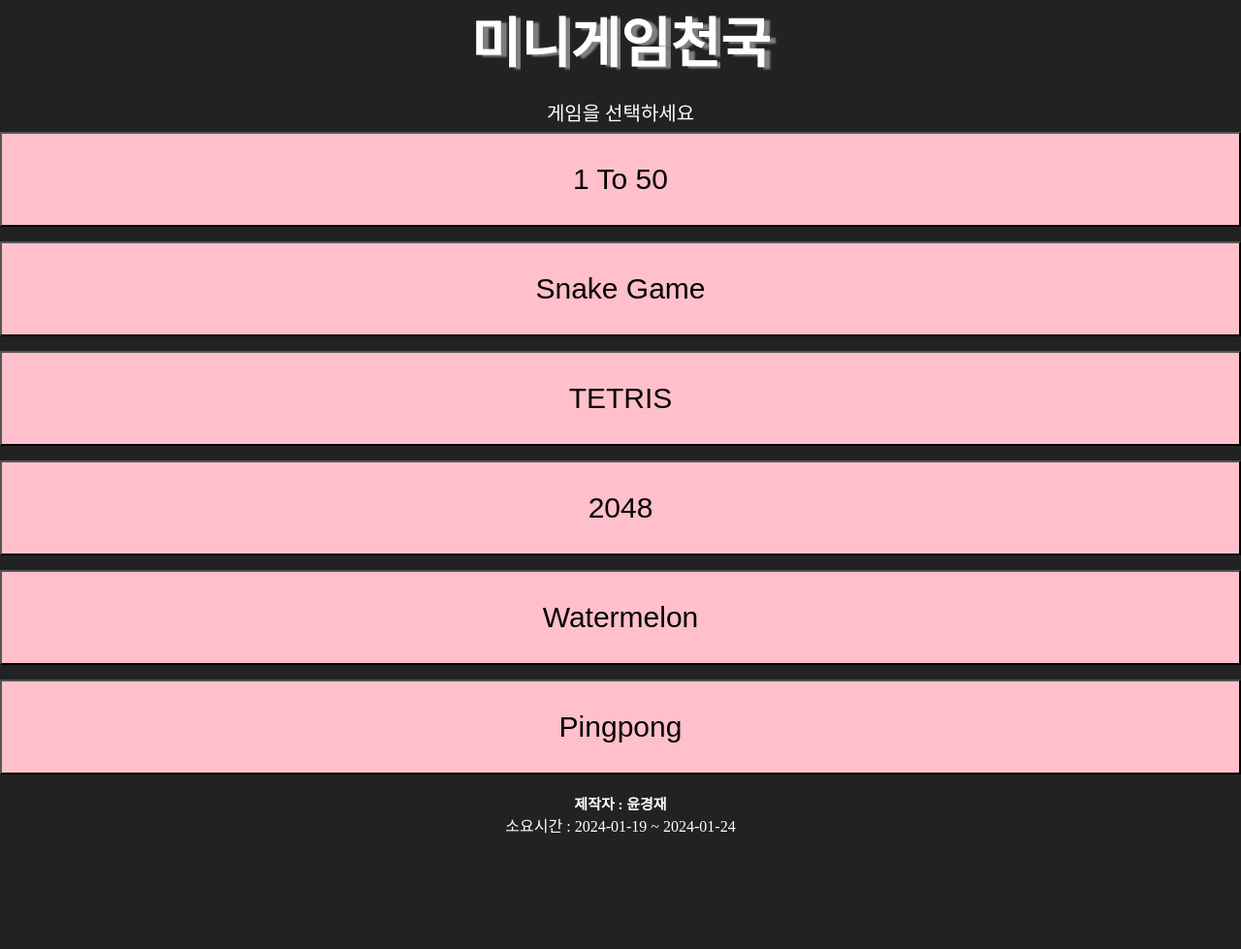
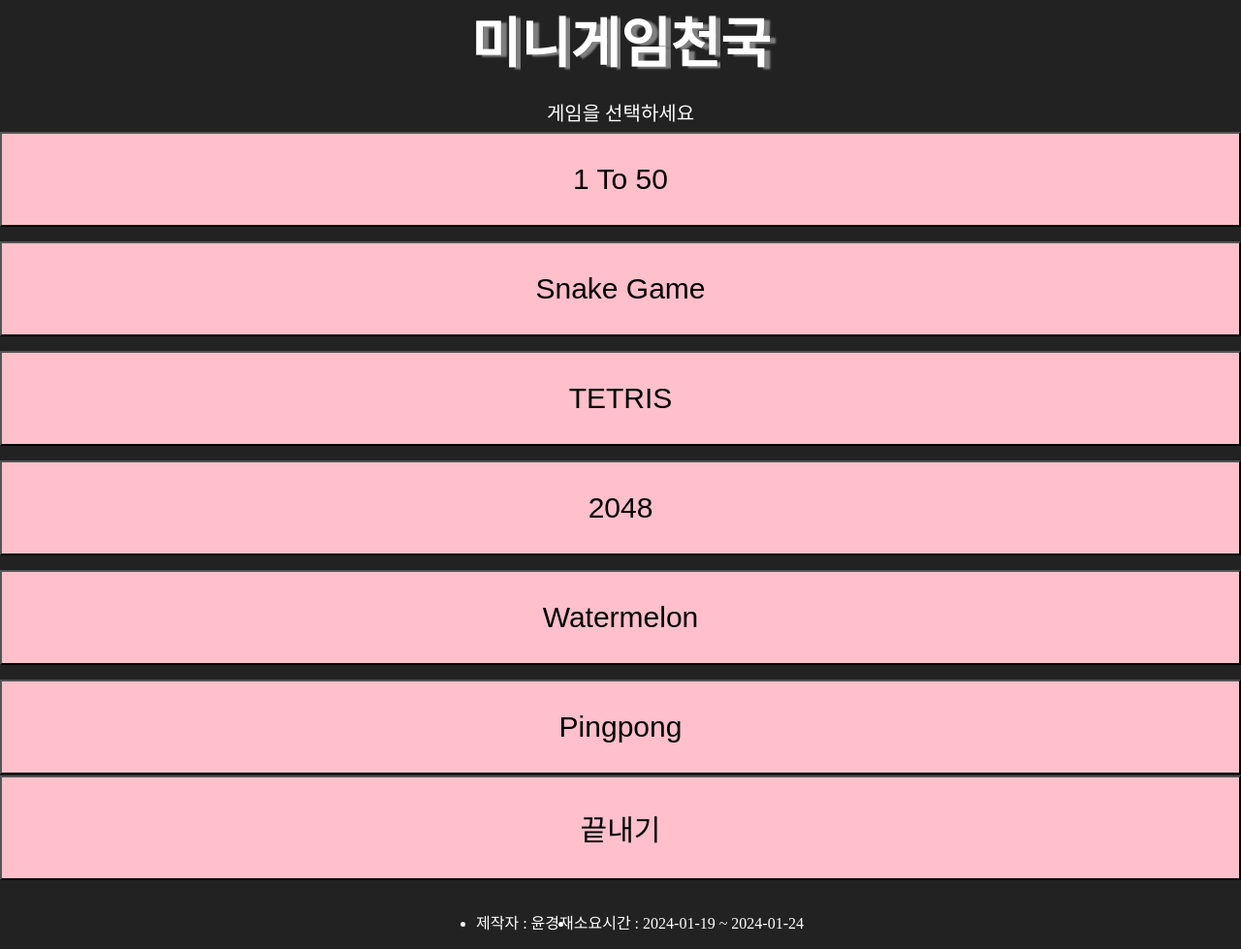
Before and after one commit to kyungjae-Y/JSProject_Yoon, a plain HTML site: page main.html in a window 1280 px wide. Shown: the whole page at 97% size. Before the commit the page ends 863 px from the top, so only its background shows below. Drawn offline with Linux system fonts and the light colour scheme.

Commit message:
Update main.html

```diff
--- a/main.html
+++ b/main.html
@@ -27,11 +27,11 @@
     <button id="wm">Watermelon</button>
     <button id="pp">Pingpong</button>
   </div>
-  <br class="footer">
-  <a>제작자 : 윤경재</a>
-  소요시간 : 2024-01-19 ~ 2024-01-24
-
-  </div>
+  <button class="end">끝내기</button>
+  <ul class="footer">
+    <li>제작자 : 윤경재</li>
+    <li>소요시간 : 2024-01-19 ~ 2024-01-24</li>
+  </ul>
 </body>
 
 </html>
```
